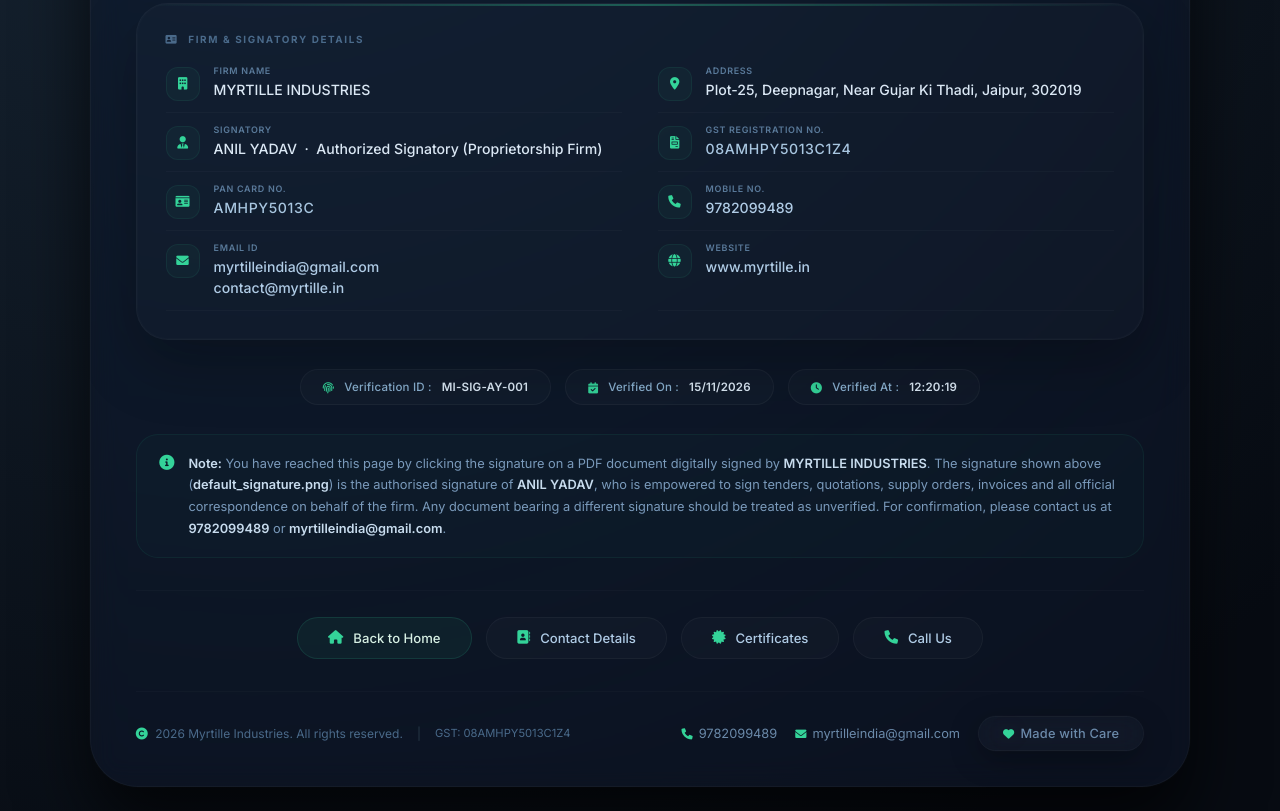
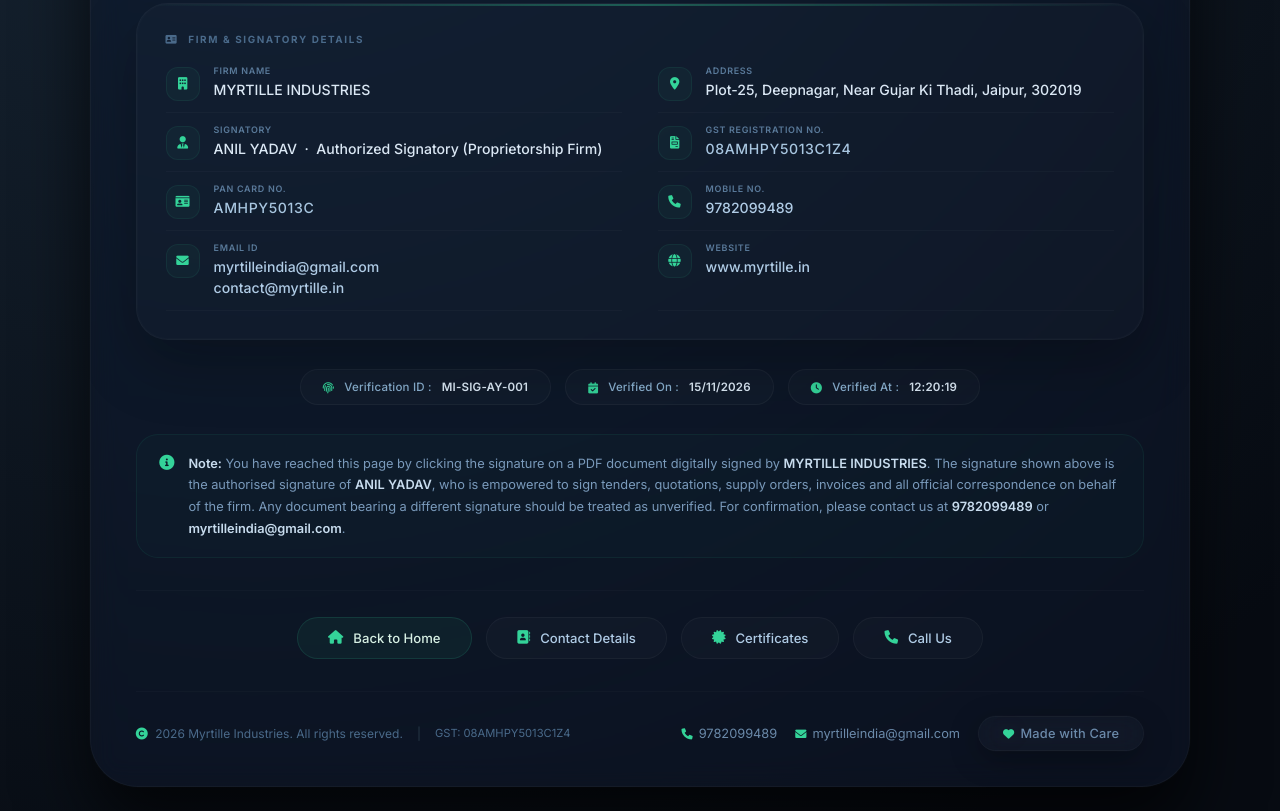
Before and after one commit to hisandeepkumar/myrweb, a plain HTML site: page signature_verified.html in a window 1280 px wide. Shown: the part 815-1626 px from the top of the page. Drawn offline with Linux system fonts and the light colour scheme.

Commit message:
Update signature_verified.html

```diff
--- a/signature_verified.html
+++ b/signature_verified.html
@@ -851,7 +851,7 @@
         <p>
             <b>Note:</b> You have reached this page by clicking the signature on a PDF document
             digitally signed by <b>MYRTILLE INDUSTRIES</b>. The signature shown above
-            (<b>default_signature.png</b>) is the authorised signature of <b>ANIL YADAV</b>, who is
+             is the authorised signature of <b>ANIL YADAV</b>, who is
             empowered to sign tenders, quotations, supply orders, invoices and all official
             correspondence on behalf of the firm. Any document bearing a different signature
             should be treated as unverified. For confirmation, please contact us at
```
